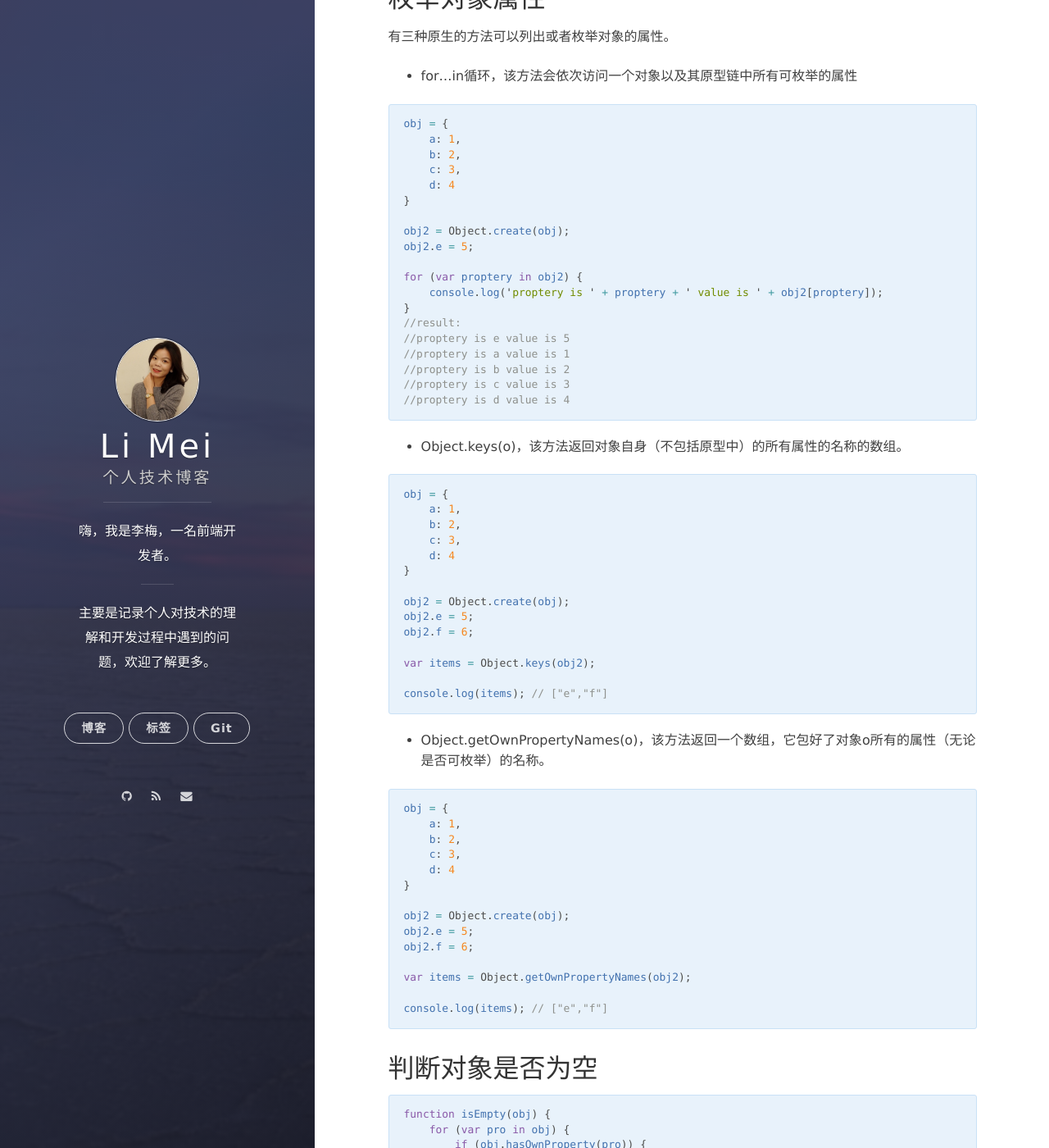
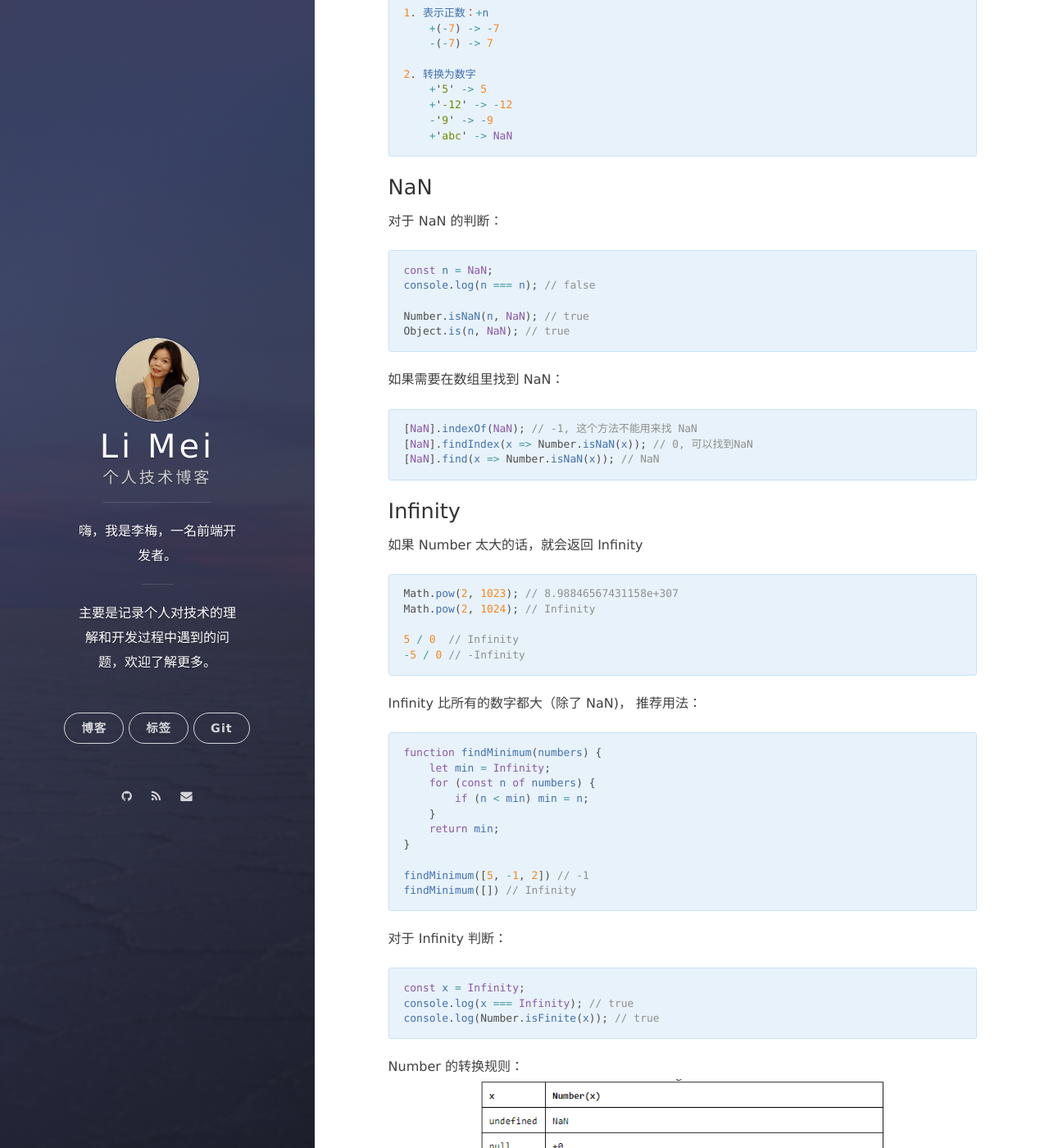
Before and after one commit to LiMeii/LiMeii.github.io, a Jekyll site: the page built from _posts/2019-04-25-js-common.md, in a window 1280 px wide and 1400 px high, scrolled down 8073 px. Shown: the whole window at 82% size. Built offline with Jekyll 4.4.1, drawn with Linux system fonts in a browser that asks for light colours; nearby versions of some CDN libraries; some of the changed text lies outside the part shown.

Commit message:
js common number
add number details

````diff
--- a/_posts/2019-04-25-js-common.md
+++ b/_posts/2019-04-25-js-common.md
@@ -322,6 +322,82 @@ Boolean({}) // true
 boolean 转换规则：
 ![js-common](/assets/images/posts/js/js-common06.png){:height="40%" width="40%"}
 
+
+
+## Number
+JS 中的 Number 同时用来表示 integers 和 floating point numbers， 比如：98 和 123.45
+
+
+需要注意的是, 对于 integers 是指没有小数的浮点数：
+```js
+98 === 98.0 // true
+```
+用于 Number 的操作符有：
+![js-common](/assets/images/posts/js/js-common07.png){:height="60%" width="60%"}
+
+对于 + 号，除了用于加法计算以外，还有以下的用法：
+```js
+1. 表示正数：+n
+    +(-7) -> -7
+    -(-7) -> 7
+
+2. 转换为数字
+    +'5' -> 5
+    +'-12' -> -12
+    -'9' -> -9
+    +'abc' -> NaN
+```
+
+### NaN
+对于 NaN 的判断：
+```js
+const n = NaN;
+console.log(n === n); // false
+
+Number.isNaN(n, NaN); // true
+Object.is(n, NaN); // true
+```
+
+如果需要在数组里找到 NaN：
+```js
+[NaN].indexOf(NaN); // -1, 这个方法不能用来找 NaN
+[NaN].findIndex(x => Number.isNaN(x)); // 0, 可以找到NaN
+[NaN].find(x => Number.isNaN(x)); // NaN
+```
+### Infinity
+如果 Number 太大的话，就会返回 Infinity
+```js
+Math.pow(2, 1023); // 8.98846567431158e+307
+Math.pow(2, 1024); // Infinity
+
+5 / 0  // Infinity
+-5 / 0 // -Infinity
+```
+Infinity 比所有的数字都大（除了 NaN)， 推荐用法：
+```js
+function findMinimum(numbers) {
+    let min = Infinity;
+    for (const n of numbers) {
+        if (n < min) min = n;
+    }
+    return min;
+}
+
+findMinimum([5, -1, 2]) // -1
+findMinimum([]) // Infinity
+```
+
+对于 Infinity 判断：
+```js
+const x = Infinity;
+console.log(x === Infinity); // true
+console.log(Number.isFinite(x)); // true
+```
+
+
+Number 的转换规则：
+![js-common](/assets/images/posts/js/js-common08.png){:height="70%" width="70%"}
+
 ## 展开运算符 （...）
 
 假如你把```...```放在函数的参数里，就说明这个参数必须是```interable object```，然后这个对象会被展开成为函数的参数：
````
Also changed, not shown: assets/images/posts/js/js-common07.png (added), assets/images/posts/js/js-common08.png (added).
